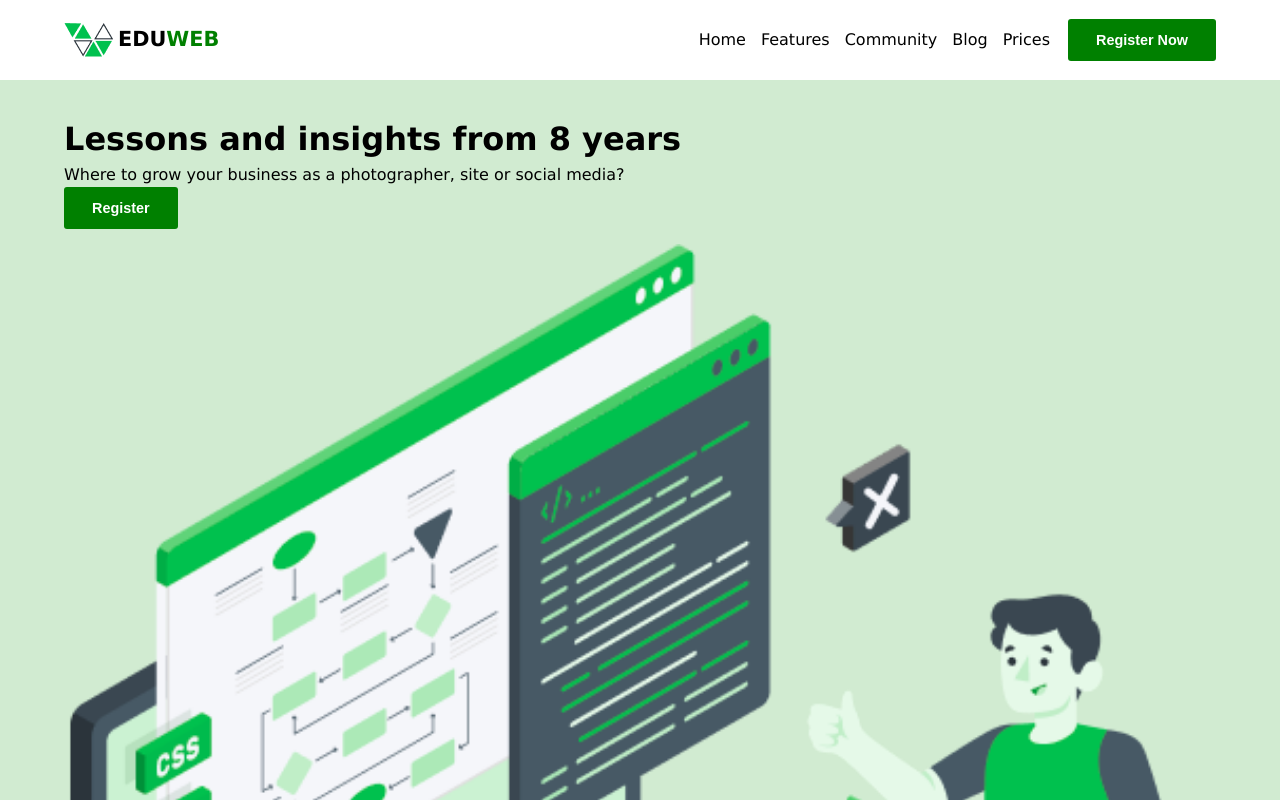
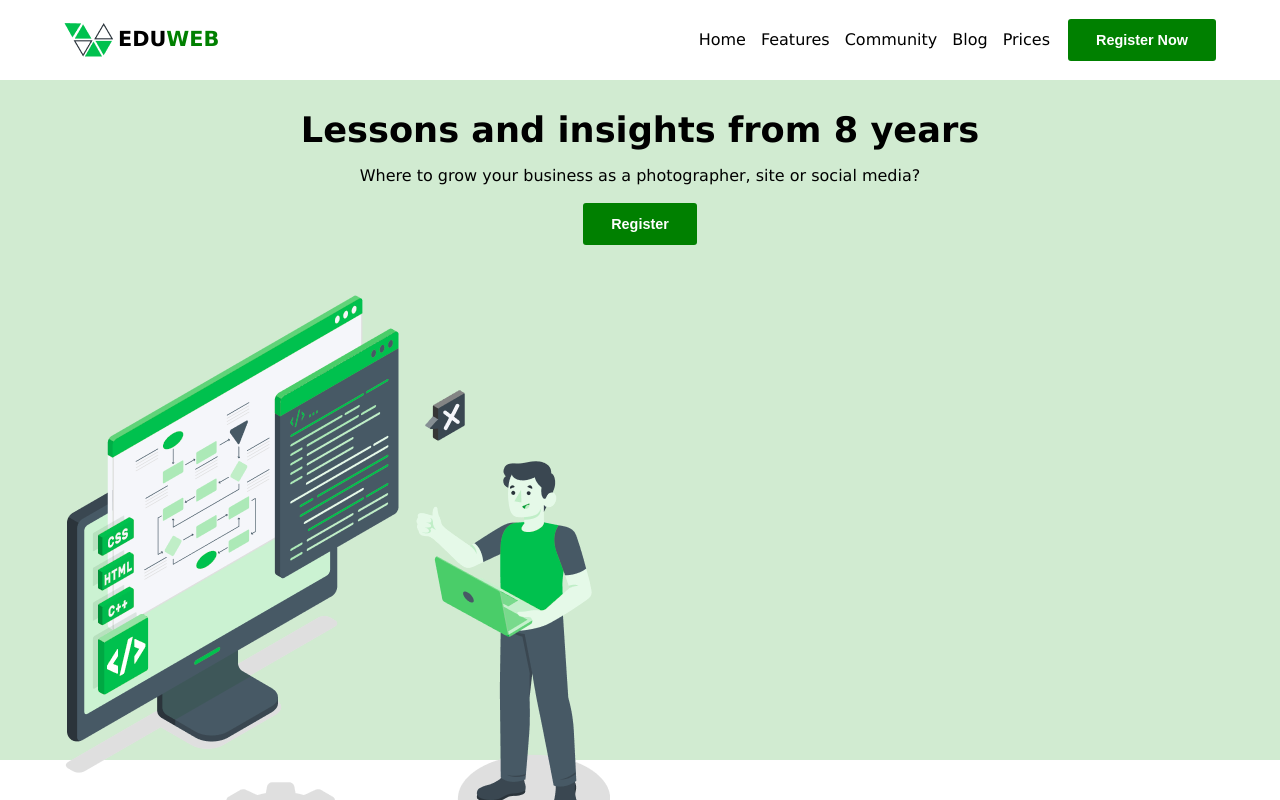
Before and after one commit to Hizmy-M/React-Projects, a React (Vite) app in the folder eduweb/: page / in a window 1280 px wide. Shown: the top 800 px of the page. Built offline with nearby package versions, Linux system fonts and the light colour scheme.

Commit message:
issue : repossive image error

```diff
--- a/eduweb/src/HeroSection.jsx
+++ b/eduweb/src/HeroSection.jsx
@@ -3,9 +3,11 @@ export default function HeroSection() {
         <main>
             <div className="hero__container wrapper">
                 <div className="hero__content">
-                    <h1>Lessons and insights from 8 years</h1>
+                    <h1 className="hero__contentHeading" >Lessons and insights from 8 years</h1>
                     <p>Where to grow your business as a photographer, site or social media?</p>
-                    <button className="primary-btn">Register</button>
+                    <div>
+                        <button className="primary-btn">Register</button>
+                    </div>
                 </div>
                 <div className="hero__image">
                     <img src="/src/assets/image-01.png" alt="image-01" />
--- a/eduweb/src/index.css
+++ b/eduweb/src/index.css
@@ -99,17 +99,23 @@ main {
 .hero__container {
   display: flex;
   flex-direction: column;
-  height: 90vh;
-  gap: 15px;
-  justify-content: space-between;
-  padding-top: 35px;
-  padding-bottom: 35px;
+  height: 85vh;
+  padding-top: 31px;
 }
 
-.hero__image img {
-  width: 100%;
-  height: auto;
+.hero__content {
+  display: flex;
+  flex-direction: column;
+  gap: 15px;
+  margin-bottom: 50px;
+  text-align: center;
 }
+
+.hero__contentHeading {
+  font-size: 2.2rem;
+  line-height: 38px;
+}
+
 
 
 
```
